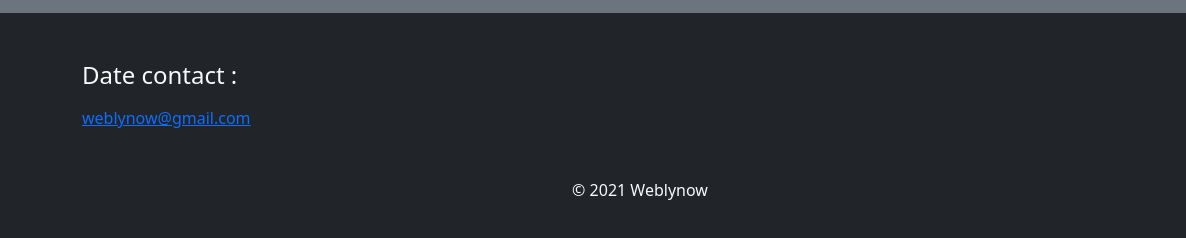
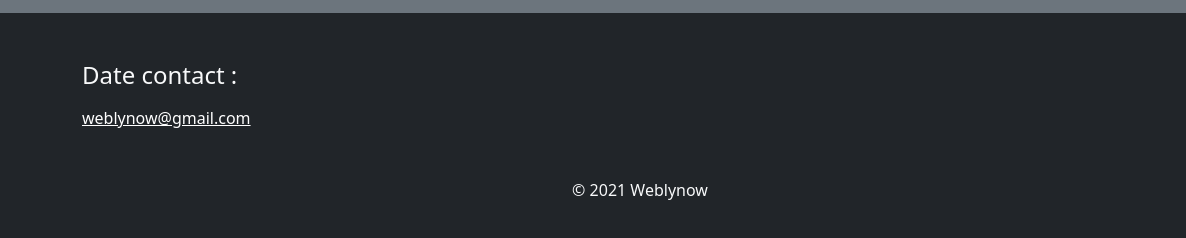
Before and after one commit to KesyanD/KesyanD.github.io, a plain HTML site: page index.html in a window 1280 px wide. Shown: the part 2025-2263 px from the top of the page, 0-1186 px from the left. Drawn offline with nearby package versions, Linux system fonts and the light colour scheme.

Commit message:
Update style.css

```diff
--- a/css/style.css
+++ b/css/style.css
@@ -1,3 +1,4 @@
 .navbar-logo{ width: 50px; height: 50px; border-radius: 30px;}
 .navbar { background-color:rgb(128, 0, 255);}
-.ass { background-color:rgb(128, 0, 255); }
+.ass { background-color:rgb(128, 0, 255);}
+footer a { color: white;}
```
